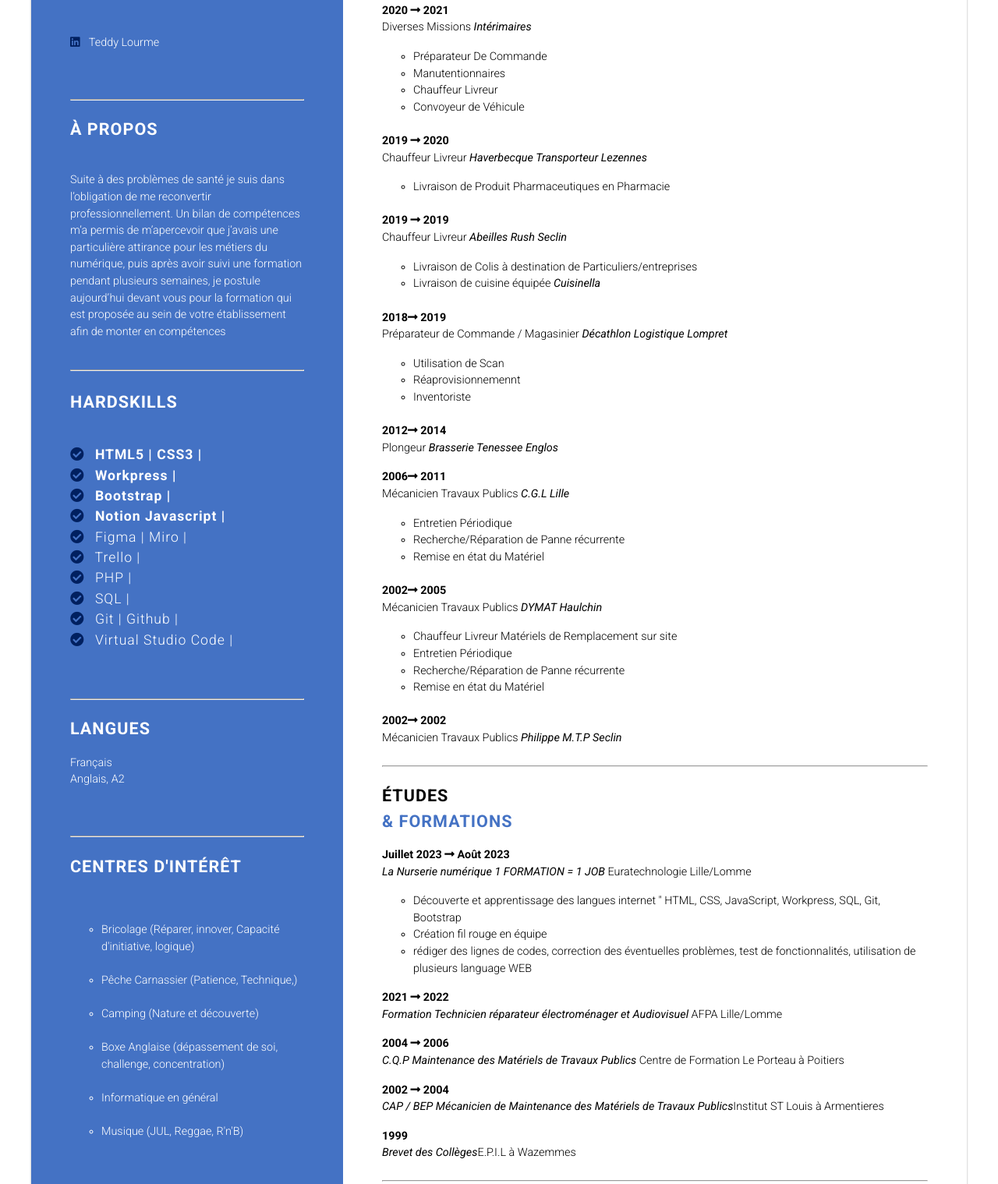
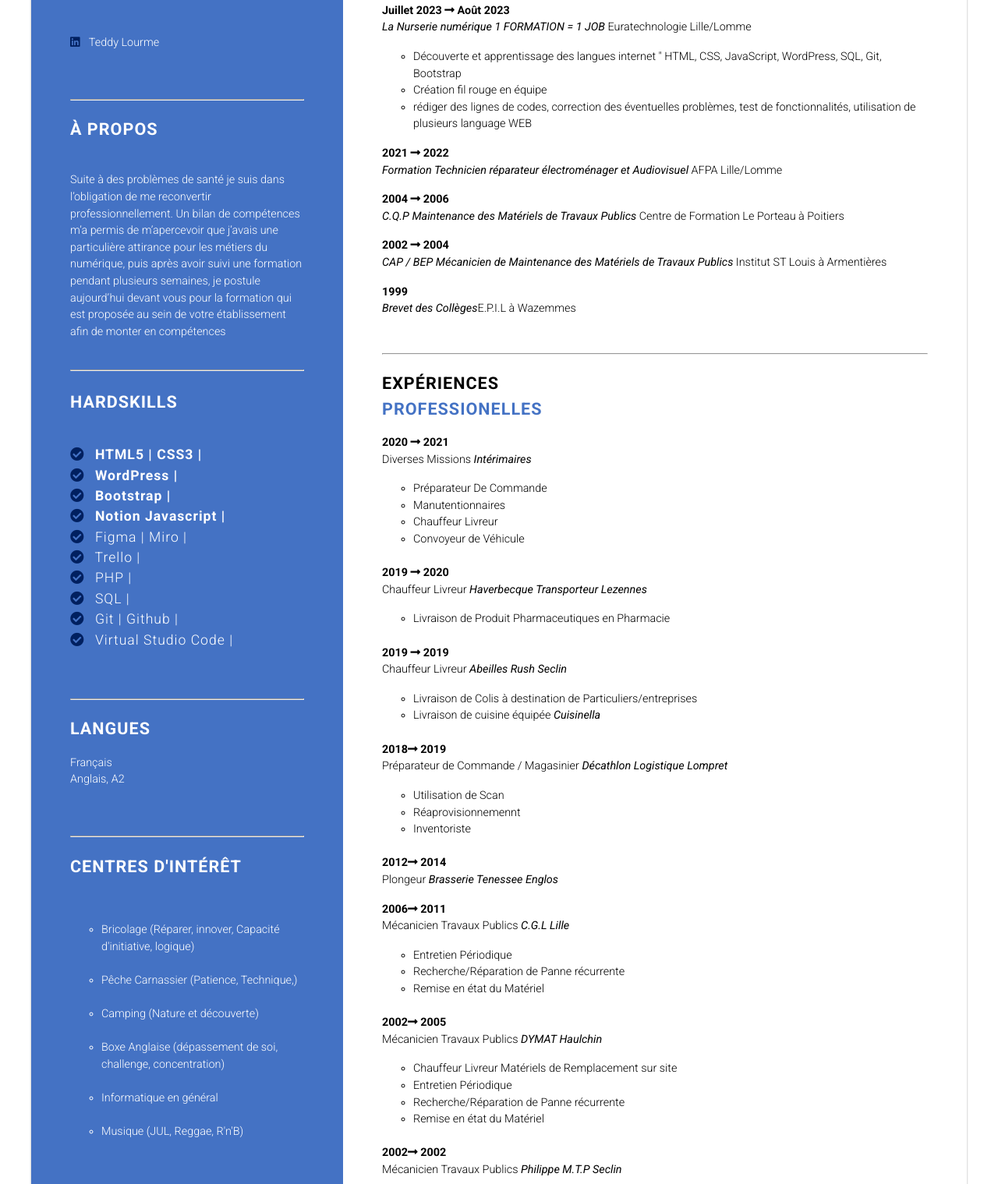
Before and after one commit to Teddy059/CV-Teddy, a plain HTML site: page index.html in a window 1280 px wide. Shown: the part 478-1997 px from the top of the page at 78% size. Drawn offline with Linux system fonts and the light colour scheme.

Commit message:
modif cv ortographe

```diff
--- a/index.html
+++ b/index.html
@@ -49,7 +49,7 @@
                 <ul class="skills">
                     <li><i class="icon fas fa-check-circle text-darkblue"></i> <strong>HTML5 &#124; CSS3 &#124;</strong>
                     </li>
-                    <li><i class="icon fas fa-check-circle text-darkblue"></i> <strong>Workpress &#124;
+                    <li><i class="icon fas fa-check-circle text-darkblue"></i> <strong>WordPress &#124;
                         </strong></li>
                     <li><i class="icon fas fa-check-circle text-darkblue"></i> <strong>Bootstrap &#124;
                         </strong></li>
@@ -111,7 +111,46 @@
                     </li>
                 </ul>
             </div>
+
             <div class="content">
+
+                <div class="section">
+                    <h2>Études <br><span class="text-blue">& formations</span></h2>
+                    <p>
+
+                        <strong>Juillet 2023 <i class="fas fa-long-arrow-alt-right"></i> Août 2023</strong>
+                        <br>
+                        <em>La Nurserie numérique 1 FORMATION = 1 JOB</em> Euratechnologie Lille/Lomme
+                        <ul class="formations">
+                        <li>Découverte et apprentissage des langues internet " HTML, CSS, JavaScript, WordPress, SQL, Git, Bootstrap</li>
+                        <li>Création fil rouge en équipe</li>
+                        <li>rédiger des lignes de codes, correction des éventuelles problèmes, test de fonctionnalités, utilisation de plusieurs language WEB</li>
+                    </ul></p>
+
+                    <p>
+                        <strong>2021 <i class="fas fa-long-arrow-alt-right"></i> 2022</strong>
+                        <br>
+                        <em>Formation Technicien réparateur électroménager et Audiovisuel</em> AFPA Lille/Lomme
+                    </p>
+                    <p>
+                        <strong>2004 <i class="fas fa-long-arrow-alt-right"></i> 2006</strong>
+                        <br>
+                        <em>C.Q.P Maintenance des Matériels de Travaux Publics</em> Centre de Formation Le Porteau à Poitiers
+                    </p>
+                    <p>
+                        <strong>2002 <i class="fas fa-long-arrow-alt-right"></i> 2004</strong>
+                        <br>
+                        <em>CAP / BEP Mécanicien de Maintenance des Matériels de Travaux Publics</em> Institut ST Louis à Armentières
+                    </p>
+                    <p>
+                        <strong>1999</strong>
+                        <br>
+                        <em>Brevet des Collèges</em>E.P.I.L à Wazemmes
+                    </p>
+                </div><br>
+
+                <hr><br>
+
                 <div class="section">
                     <h2>Expériences <br><span class="text-blue">professionelles</span></h2>
                     <p>
@@ -190,45 +229,6 @@
 
 
                 </div>
-
-                <hr><br>
-
-
-
-                <div class="section">
-                    <h2>Études <br><span class="text-blue">& formations</span></h2>
-                    <p>
-
-                        <strong>Juillet 2023 <i class="fas fa-long-arrow-alt-right"></i> Août 2023</strong>
-                        <br>
-                        <em>La Nurserie numérique 1 FORMATION = 1 JOB</em> Euratechnologie Lille/Lomme
-                        <ul class="formations">
-                        <li>Découverte et apprentissage des langues internet " HTML, CSS, JavaScript, Workpress, SQL, Git, Bootstrap</li>
-                        <li>Création fil rouge en équipe</li>
-                        <li>rédiger des lignes de codes, correction des éventuelles problèmes, test de fonctionnalités, utilisation de plusieurs language WEB</li>
-                    </ul></p>
-
-                    <p>
-                        <strong>2021 <i class="fas fa-long-arrow-alt-right"></i> 2022</strong>
-                        <br>
-                        <em>Formation Technicien réparateur électroménager et Audiovisuel</em> AFPA Lille/Lomme
-                    </p>
-                    <p>
-                        <strong>2004 <i class="fas fa-long-arrow-alt-right"></i> 2006</strong>
-                        <br>
-                        <em>C.Q.P Maintenance des Matériels de Travaux Publics</em> Centre de Formation Le Porteau à Poitiers
-                    </p>
-                    <p>
-                        <strong>2002 <i class="fas fa-long-arrow-alt-right"></i> 2004</strong>
-                        <br>
-                        <em>CAP / BEP Mécanicien de Maintenance des Matériels de Travaux Publics</em>Institut ST Louis à Armentieres
-                    </p>
-                    <p>
-                        <strong>1999</strong>
-                        <br>
-                        <em>Brevet des Collèges</em>E.P.I.L à Wazemmes
-                    </p>
-                </div>
                 <hr>
                 <div class="section">
                     <h2><br><span class="text-blue"> SOFTSKILLS</span></h2>
@@ -254,7 +254,7 @@
                         <ul class="SOFTSKILLS">
                         <strong>Perséverant</strong>
                         <br>
-                        <li>Je maintiens mes effort jusqu'à l'achèvement complet d'une tâche. Je m'applique, je fais preuve de volonté et de motivations pour ne pas abandonner.
+                        <li>Je maintiens mes efforts jusqu'à l'achèvement complet d'une tâche. Je m'applique, je fais preuve de volonté et de motivations pour ne pas abandonner.
 
                         </li>
 
```
